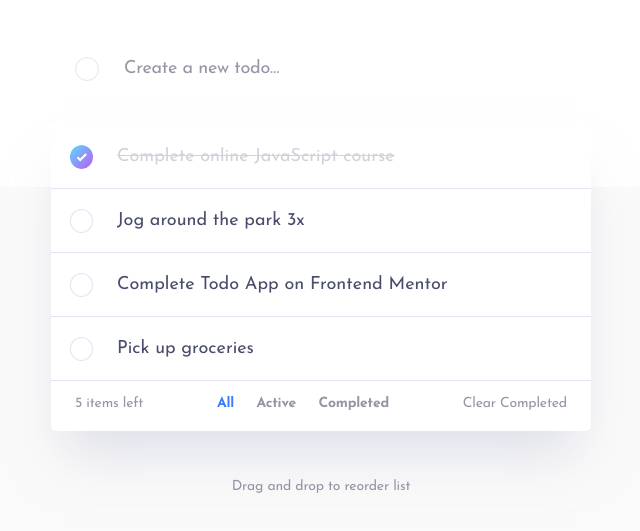
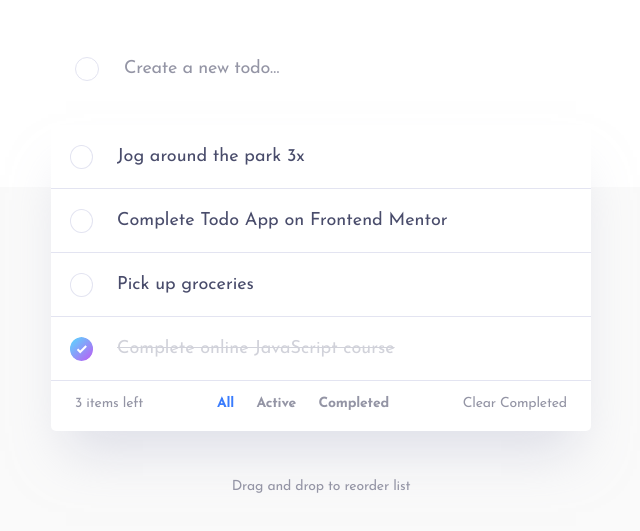
Before and after one commit to VladimirShadrov/Todo-app, a website built with webpack: page src/index.html in a window 1280 px wide. Shown: the part 113-644 px from the top of the page, without its empty margins (319-959 px from the left). Built offline with nearby package versions, Linux system fonts and the light colour scheme; files whose address does not match are found by name.

Commit message:
Улучшена функция отрисовки элементов списка. Добавлена сортировка выполненных задач. Добавлен функционал отображения количества оставшихся задач

```diff
--- a/src/index.html
+++ b/src/index.html
@@ -80,7 +80,7 @@
           </div>
           <div class="tasks__footer">
             <div class="tasks__value">
-              <span>5</span>
+              <span class="tasks__left">5</span>
               items left
             </div>
             <div class="tasks__constrols-container">
--- a/src/js/helpers.js
+++ b/src/js/helpers.js
@@ -40,14 +40,15 @@ export function setDataArrayToLocalStorage(key, dataArray) {
 }
 
 // Создать задачу
-export function createTaskItem(key, container) {
-  const tasks = getDataArrayFromLocalStorage(key);
+export function createTaskItem(data, container) {
+  // const tasks = getDataArrayFromLocalStorage(key);
+  const tasks = data;
 
   let html = '';
 
   tasks.forEach((task) => {
     html += `
-    <div class="tasks__item" data-id="${task.completed}">
+    <div class="tasks__item" data-completed="${task.completed}">
       <div class="tasks__circle"></div>
       <p class="tasks__text">${task.text}</p>
       <a href="#" class="tasks__close-btn" data-name="delete-task" data-id="${task.id}"></a>
@@ -71,3 +72,50 @@ export function createEmptyItem(container) {
   container.innerHTML = '';
   container.insertAdjacentHTML('afterbegin', html);
 }
+
+// Отрисовать текущие задачи
+export function fillTaskList(
+  key,
+  defaultTasks,
+  tasksLeftSelector,
+  container,
+  tasksCompletedSelector
+) {
+  const tasks = getDataArrayFromLocalStorage(key) || defaultTasks;
+  const currentTasks = sortCompletedTasks(tasks).totalTasks;
+  const unfinishedTasks = sortCompletedTasks(tasks).unperformed;
+
+  tasksLeftSelector.innerHTML = unfinishedTasks;
+
+  if (!currentTasks.length) {
+    createEmptyItem(container);
+  } else {
+    createTaskItem(currentTasks, container);
+  }
+
+  setTasksClassCompleted(tasksCompletedSelector);
+}
+
+// Сортировать выполненные задачи
+export function sortCompletedTasks(tasks) {
+  const completedTasks = tasks.filter((item) => item.completed);
+  const incompletedTasks = tasks.filter((item) => !item.completed);
+
+  const currentTasks = [...incompletedTasks, ...completedTasks];
+
+  return {
+    totalTasks: currentTasks,
+    unperformed: incompletedTasks.length,
+  };
+}
+
+// Отметить выполненные задачи
+export function setTasksClassCompleted(selector) {
+  const tasks = getDomItemsArray(selector);
+
+  tasks.forEach((task) => {
+    if (task.dataset.completed === 'true') {
+      task.classList.add('tasks__item-completed');
+    }
+  });
+}
--- a/src/js/index.js
+++ b/src/js/index.js
@@ -2,10 +2,13 @@ import '../styles/styles.scss';
 import '../styles/general-settings.scss';
 import '../styles/todo.scss';
 import { defaultTasks } from './data';
-import { createEmptyItem } from './helpers';
-import { createTaskItem } from './helpers';
-import { getDomItem } from './helpers';
-import { getDomItemsArray } from './helpers';
+import {
+  createEmptyItem,
+  createTaskItem,
+  getDomItem,
+  getDomItemsArray,
+  fillTaskList,
+} from './helpers';
 
 // Перенос изображений и шрифтов
 require.context('../images', true, /\.(png|jpg|svg|gif)$/);
@@ -27,6 +30,7 @@ const tasksControls = document.querySelectorAll('.tasks__control');
 const taskControlActive = document.querySelectorAll('.tasks__control-active');
 const clearCompletedButton = document.querySelector('.tasks__clear-completed');
 const footer = document.querySelector('.footer');
+const tasksLeft = getDomItem('.tasks__left');
 
 function getItemsArray(selector) {
   const items = Array.from(document.querySelectorAll(selector));
@@ -43,24 +47,7 @@ todo.addEventListener('mousedown', function (event) {
   }
 });
 
-function fillTaskList() {
-  const currentTasks =
-    JSON.parse(localStorage.getItem('tasks')) || defaultTasks;
-
-  if (!currentTasks.length) {
-    createEmptyItem(tasksContainer);
-  } else {
-    createTaskItem('tasks', tasksContainer);
-  }
-
-  const taskItems = document.querySelectorAll('.tasks__item');
-  taskItems.forEach((item) => {
-    if (item.dataset.id === 'true') {
-      item.classList.add('tasks__item-completed');
-    }
-  });
-}
-fillTaskList();
+fillTaskList('tasks', defaultTasks, tasksLeft, tasksContainer, '.tasks__item');
 
 // function markTaskAsCompleted() {
 //   const tasks = getItemsArray('.tasks__item');
```
Also changed, not shown: dist/bundle.js, dist/index.html, 1 other file.
